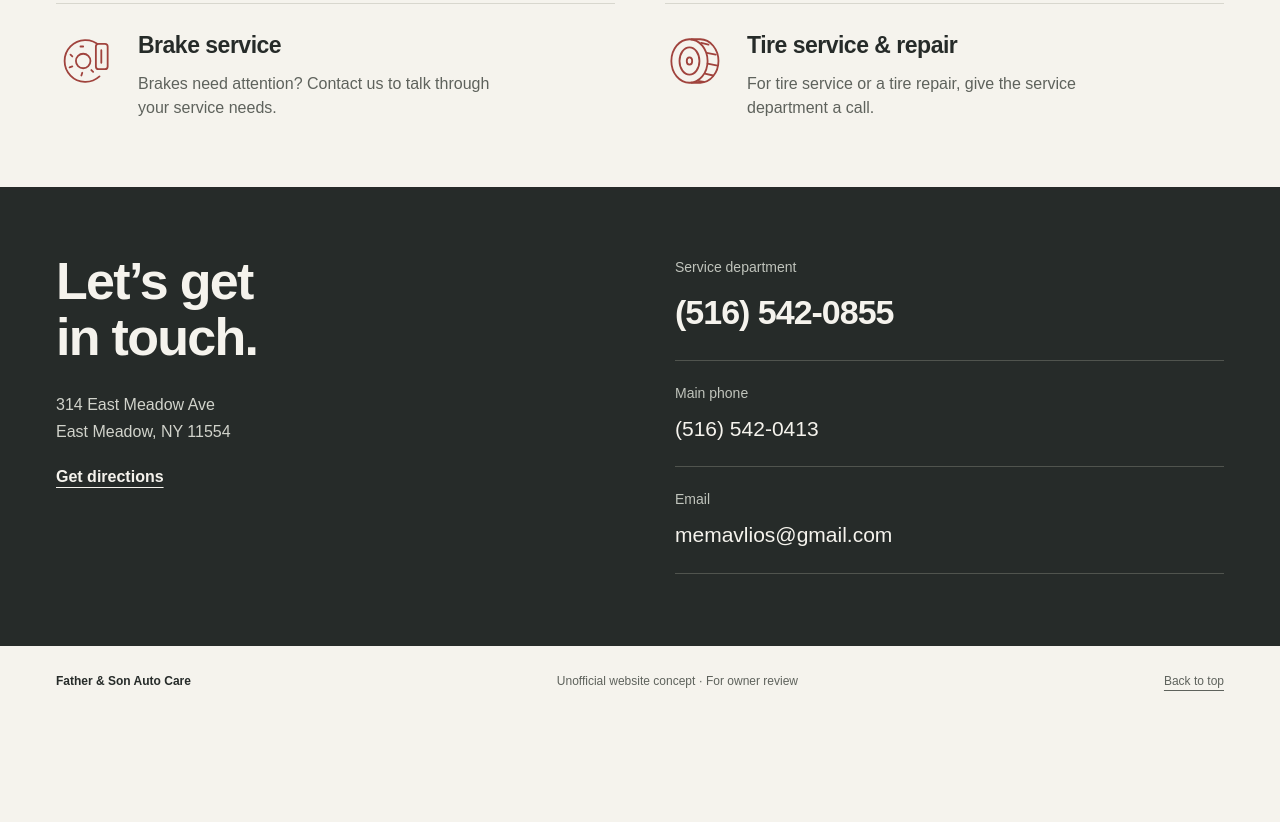
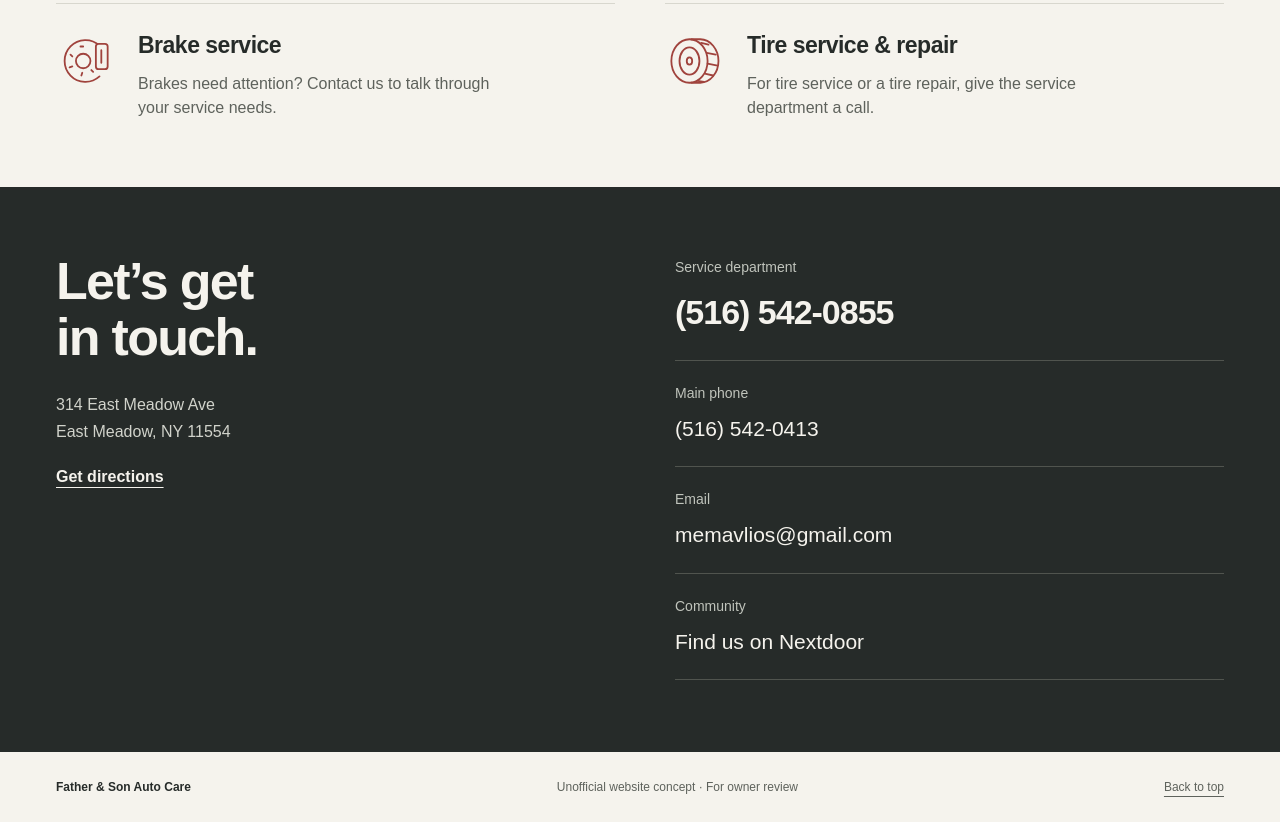
Before and after one commit to Infekted11/father-son-auto-care-concept, a plain HTML site: page public/index.html in a window 1280 px wide. Shown: the part 1003-1825 px from the top of the page. Before the commit the page ends 1719 px from the top, so only its background shows below. Drawn offline with Linux system fonts and the light colour scheme.

Commit message:
Add verified Nextdoor listing to contact section

```diff
--- a/public/index.html
+++ b/public/index.html
@@ -40,7 +40,7 @@
     </section>
     <section class="contact" id="contact" aria-labelledby="contact-title">
       <div class="wrap contact-grid"><div class="visit"><h2 id="contact-title">Let’s get<br>in touch.</h2><address>314 East Meadow Ave<br>East Meadow, NY 11554</address><a class="text-link" href="https://www.google.com/maps/dir/?api=1&destination=314%20East%20Meadow%20Ave%2C%20East%20Meadow%2C%20NY%2011554" target="_blank" rel="noopener noreferrer">Get directions <span class="sr-only">(opens in a new tab)</span></a></div>
-      <div class="contact-details"><div class="contact-line"><span>Service department</span><a class="service-number" href="tel:+15165420855">(516) 542-0855</a></div><div class="contact-line"><span>Main phone</span><a href="tel:+15165420413">(516) 542-0413</a></div><div class="contact-line"><span>Email</span><a href="mailto:memavlios@gmail.com">memavlios@gmail.com</a></div></div></div>
+      <div class="contact-details"><div class="contact-line"><span>Service department</span><a class="service-number" href="tel:+15165420855">(516) 542-0855</a></div><div class="contact-line"><span>Main phone</span><a href="tel:+15165420413">(516) 542-0413</a></div><div class="contact-line"><span>Email</span><a href="mailto:memavlios@gmail.com">memavlios@gmail.com</a></div><div class="contact-line"><span>Community</span><a href="https://nextdoor.com/pages/father-son-auto-care-east-meadow-ny/" target="_blank" rel="noopener noreferrer">Find us on Nextdoor<span class="sr-only"> (opens in a new tab)</span></a></div></div></div>
     </section>
   </main>
   <footer class="wrap"><span>Father & Son Auto Care</span><p>Unofficial website concept · For owner review</p><a href="#home">Back to top</a></footer>
```
Also changed, not shown: 1 other file.
